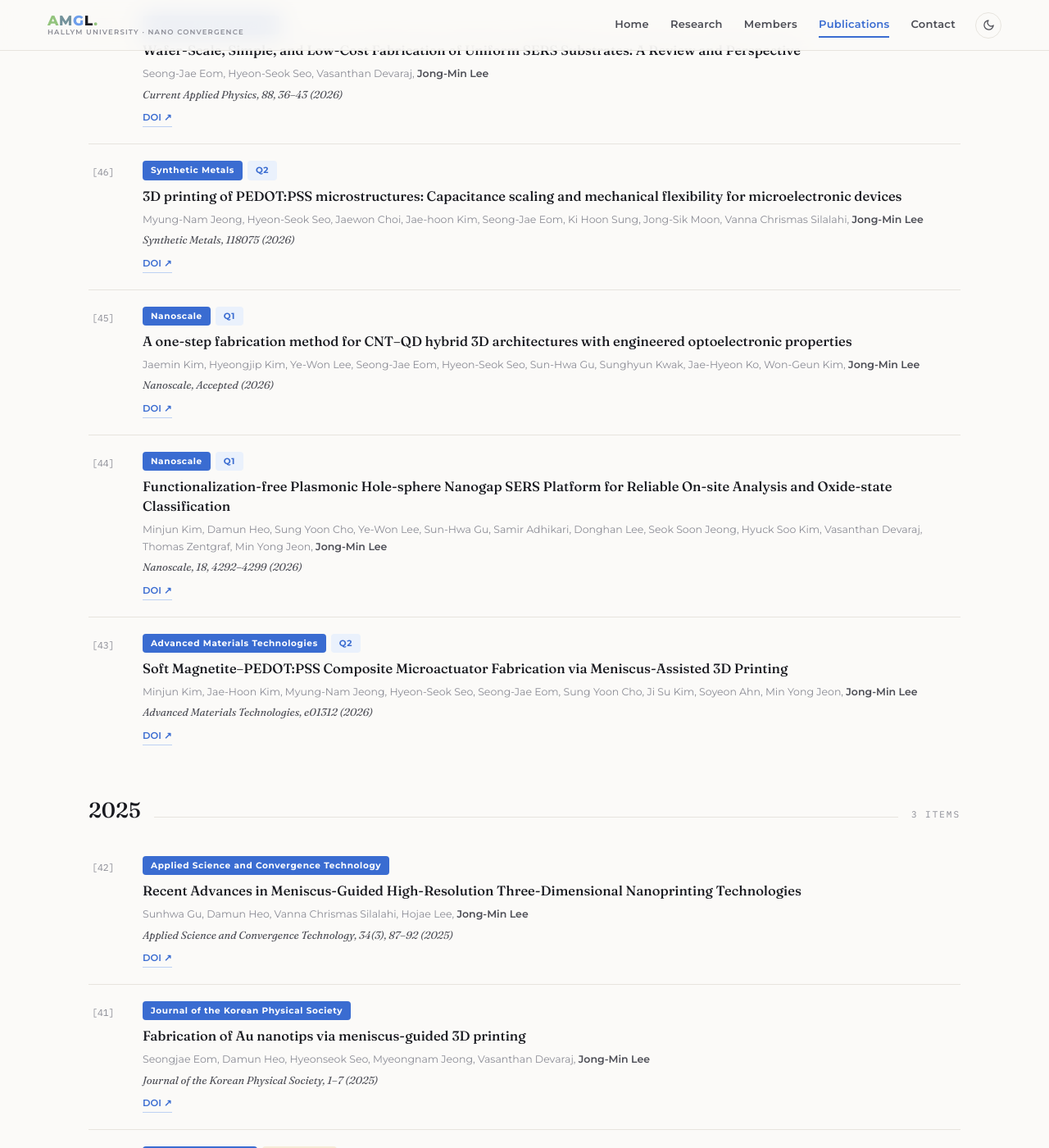
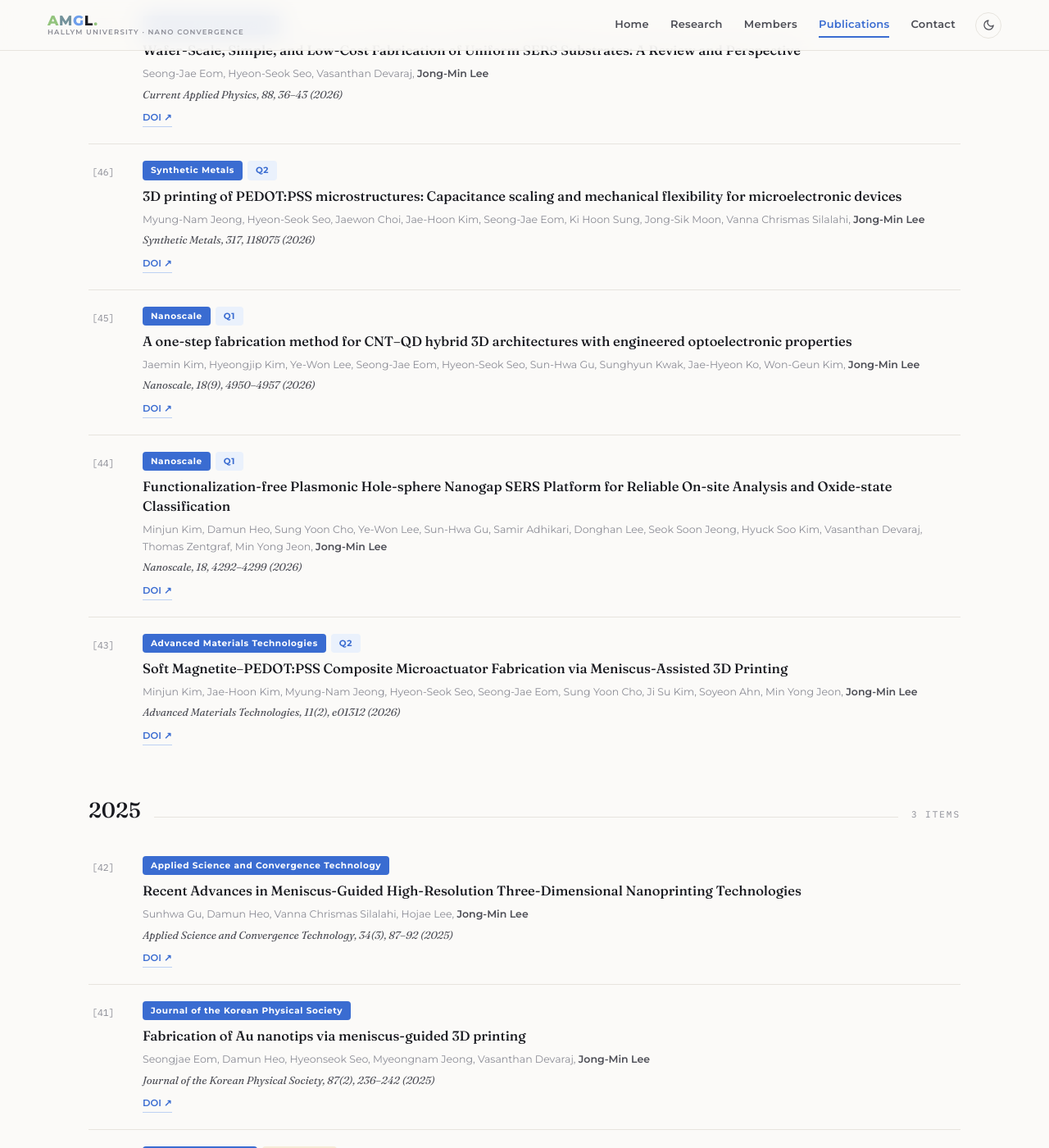
Before and after one commit to HTKRS/AMGL, a Jekyll site: the page built from publications.html, in a window 1280 px wide and 1400 px high, scrolled down 446 px. Shown: the whole window at 82% size. Built offline with Jekyll 4.4.1, drawn with Linux system fonts in a browser that asks for light colours.

Commit message:
Update publication details from Crossref records
Co-Authored-By: Claude Opus 5.5 <noreply@anthropic.com>
Claude-Session: https://claude.ai/code/session_014MjFUYNzG7DBT4vULP884G

```diff
--- a/_data/publications.yml
+++ b/_data/publications.yml
@@ -9,10 +9,10 @@
   selected: true
 - title: "3D printing of PEDOT:PSS microstructures: Capacitance scaling and
     mechanical flexibility for microelectronic devices"
-  authors: Myung-Nam Jeong, Hyeon-Seok Seo, Jaewon Choi, Jae-hoon Kim, Seong-Jae
+  authors: Myung-Nam Jeong, Hyeon-Seok Seo, Jaewon Choi, Jae-Hoon Kim, Seong-Jae
     Eom, Ki Hoon Sung, Jong-Sik Moon, Vanna Chrismas Silalahi, Jong-Min Lee
   journal: Synthetic Metals
-  info: "118075"
+  info: 317, 118075
   year: 2026
   doi: 10.1016/j.synthmet.2026.118075
   tag: Q2
@@ -23,7 +23,7 @@
   authors: Jaemin Kim, Hyeongjip Kim, Ye-Won Lee, Seong-Jae Eom, Hyeon-Seok Seo,
     Sun-Hwa Gu, Sunghyun Kwak, Jae-Hyeon Ko, Won-Geun Kim, Jong-Min Lee
   journal: Nanoscale
-  info: Accepted
+  info: 18(9), 4950–4957
   year: 2026
   doi: 10.1039/D5NR04848F
   tag: Q1
@@ -46,7 +46,7 @@
   authors: Minjun Kim, Jae-Hoon Kim, Myung-Nam Jeong, Hyeon-Seok Seo, Seong-Jae
     Eom, Sung Yoon Cho, Ji Su Kim, Soyeon Ahn, Min Yong Jeon, Jong-Min Lee
   journal: Advanced Materials Technologies
-  info: e01312
+  info: 11(2), e01312
   year: 2026
   doi: 10.1002/admt.202501312
   tag: Q2
@@ -65,7 +65,7 @@
   authors: Seongjae Eom, Damun Heo, Hyeonseok Seo, Myeongnam Jeong, Vasanthan
     Devaraj, Jong-Min Lee
   journal: Journal of the Korean Physical Society
-  info: 1–7
+  info: 87(2), 236–242
   year: 2025
   doi: 10.1007/s40042-025-01399-2
   type: journal
@@ -417,6 +417,7 @@
   journal: Journal of the Korean Physical Society
   info: 75(4), 313–318
   year: 2019
+  doi: 10.3938/jkps.75.313
   type: journal
   selected: false
 - title: Selective surface-enhanced Raman scattering platform with functional
```
